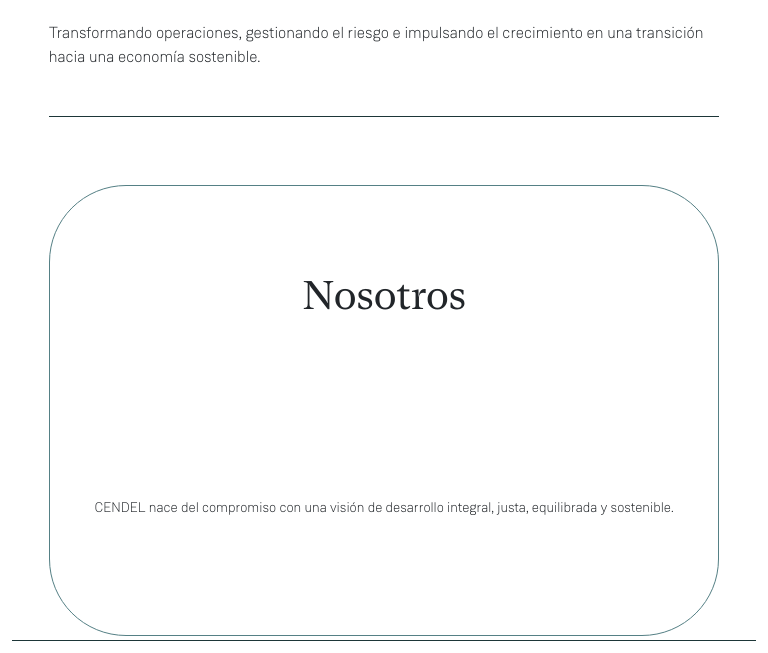
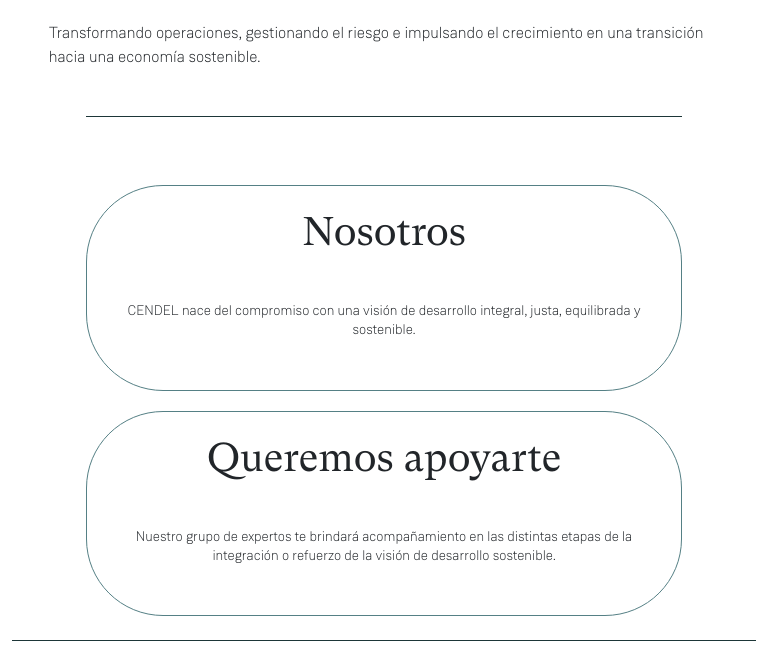
Before and after one commit to doodmx/cendel, a plain HTML site: page index.html in a window 768 px wide. Shown: the part 715-1368 px from the top of the page. Drawn offline with nearby package versions, Linux system fonts and the light colour scheme.

Commit message:
fear: design corrections

```diff
--- a/css/index.css
+++ b/css/index.css
@@ -241,6 +241,9 @@ footer .redes-sociales {
     .color-3, .color-1, .color-2{
         display: none;
     }
+    /* .container-cards{
+        height: 1000px;
+    } */
     .content-title{
         width: 100% !important;
         height: auto;
@@ -304,7 +307,7 @@ footer .redes-sociales {
         border-top: 1px solid var(--bg-border);
         display: flex;
         flex-direction: column;
-        min-height: auto;
+        height: 600px;
         /* padding-top: 120px;
         padding-bottom: 40px; */
     }
@@ -396,11 +399,9 @@ footer .redes-sociales {
     }
     .content-cards{
         border-top: 1px solid var(--bg-border);
-        display: block;
         flex-direction: column;
-        /* padding-top: 3%; */
         height: auto;
-        width: 90%;
+        width: 80%;
     }
 
     .content-cards .card{
@@ -425,7 +426,13 @@ footer .redes-sociales {
         text-align: center;
     }
 }
+@media (max-width: 480px) {
 
+    .container-cards{
+        height: auto;
+    }
+
+}
 @media (min-width: 992px) and (max-width:1360px){
 
     .content-circle{
```
